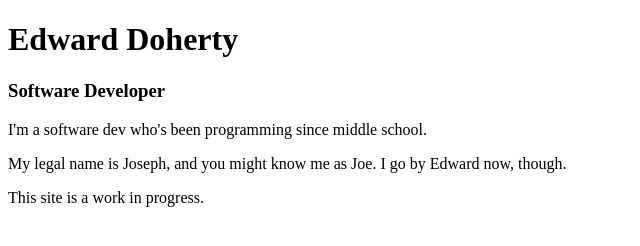
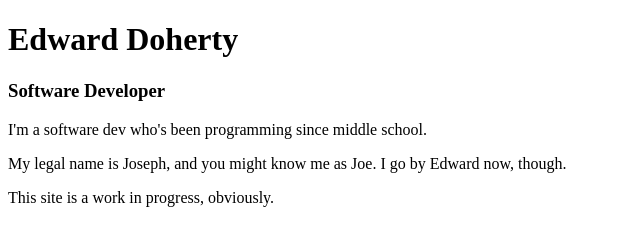
Before and after one commit to EdwardDoherty/EdwardDoherty.github.io, a plain HTML site: page index.html in a window 1280 px wide. Shown: the full height of the page, 0-640 px from the left. Drawn offline with Linux system fonts and the light colour scheme.

Commit message:
Update index.html

```diff
--- a/index.html
+++ b/index.html
@@ -9,6 +9,6 @@
         <h3>Software Developer</h3>
         <p>I'm a software dev who's been programming since middle school.</p>
         <p>My legal name is Joseph, and you might know me as Joe. I go by Edward now, though.</p>
-        <p>This site is a work in progress.</p>
+        <p>This site is a work in progress, obviously.</p>
     </body>
 </html>
```
